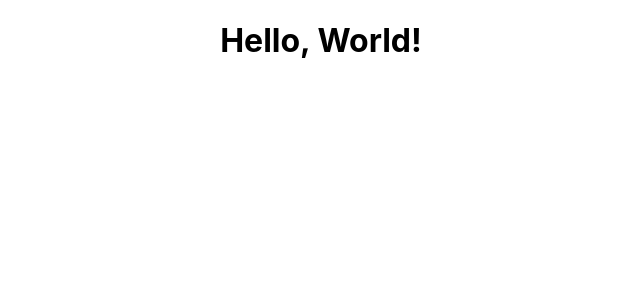
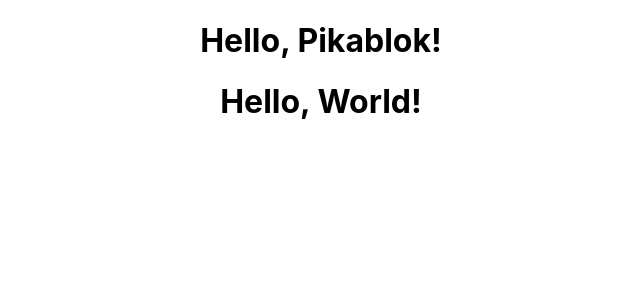
Before and after one commit to BenjaminC62/RoseQuartz-Spa, a React (Create React App) app: page / in a window 1280 px wide. Shown: the top 300 px of the page, without its empty margins (319-959 px from the left). Built offline with nearby package versions, Linux system fonts and the light colour scheme.

Commit message:
:zap: update some things

```diff
--- a/src/App.js
+++ b/src/App.js
@@ -1,11 +1,13 @@
 import logo from './logo.svg';
 import './App.css';
 import Greet from './components/Greet.js';
+import Welcome from './components/Welcome.js';
 
 function App() {
   return (
     <div className="App">
-      <Greet />
+      <Greet name="Pikablok"/>
+      <Welcome />
     </div>
   );
 }
--- a/src/components/Greet.js
+++ b/src/components/Greet.js
@@ -1,5 +1,8 @@
 import React from 'react';
 
-const Greet = () => <h1>Hello, World!</h1>;
+/* Functional component */
+const Greet = (props) => {
+    return <h1>Hello, {props.name}!</h1>;
+}
 
 export default Greet;
--- a/src/components/Welcome.js
+++ b/src/components/Welcome.js
@@ -1,5 +1,6 @@
 import React, {Component} from "react";
 
+/* Class component */
 class Welcome extends Component {
   render() {
     return <h1>Hello, World!</h1>;
```
